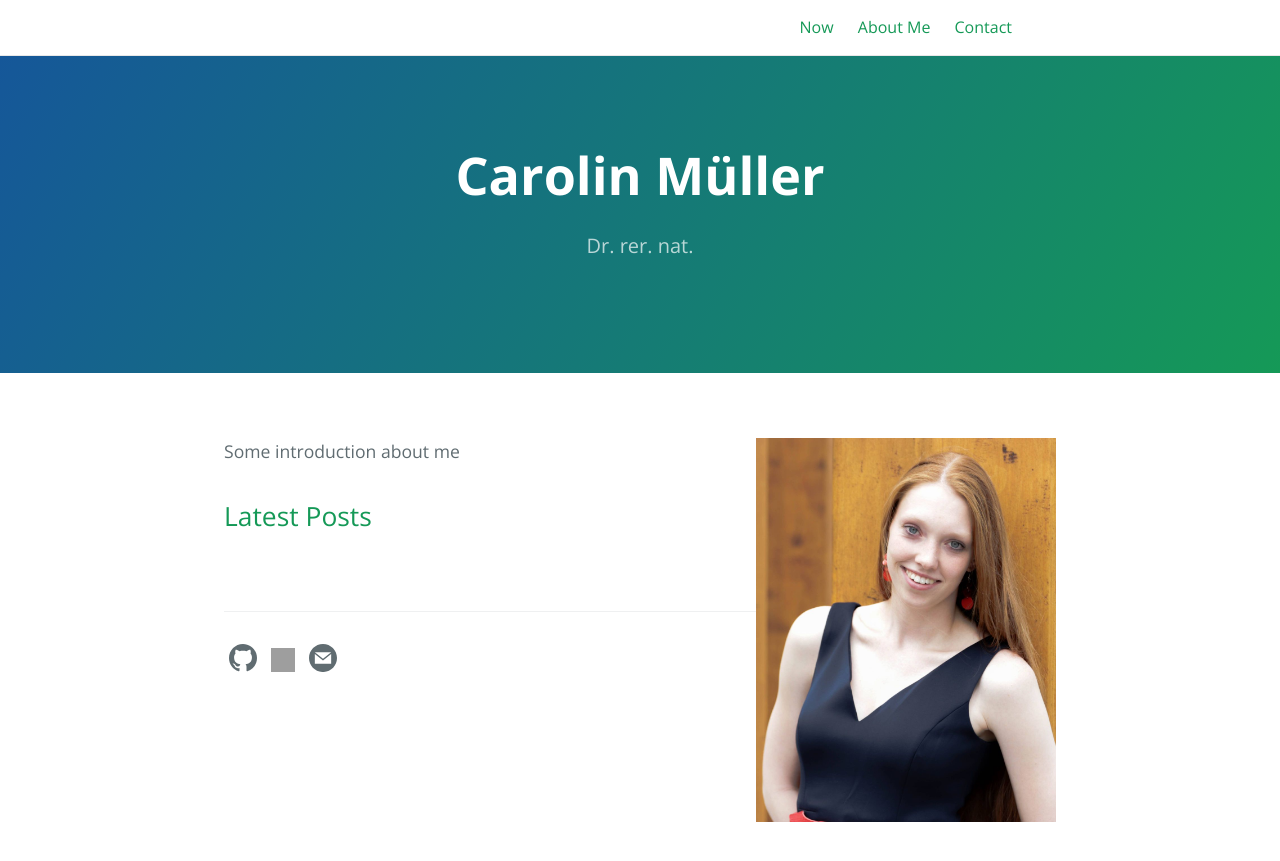
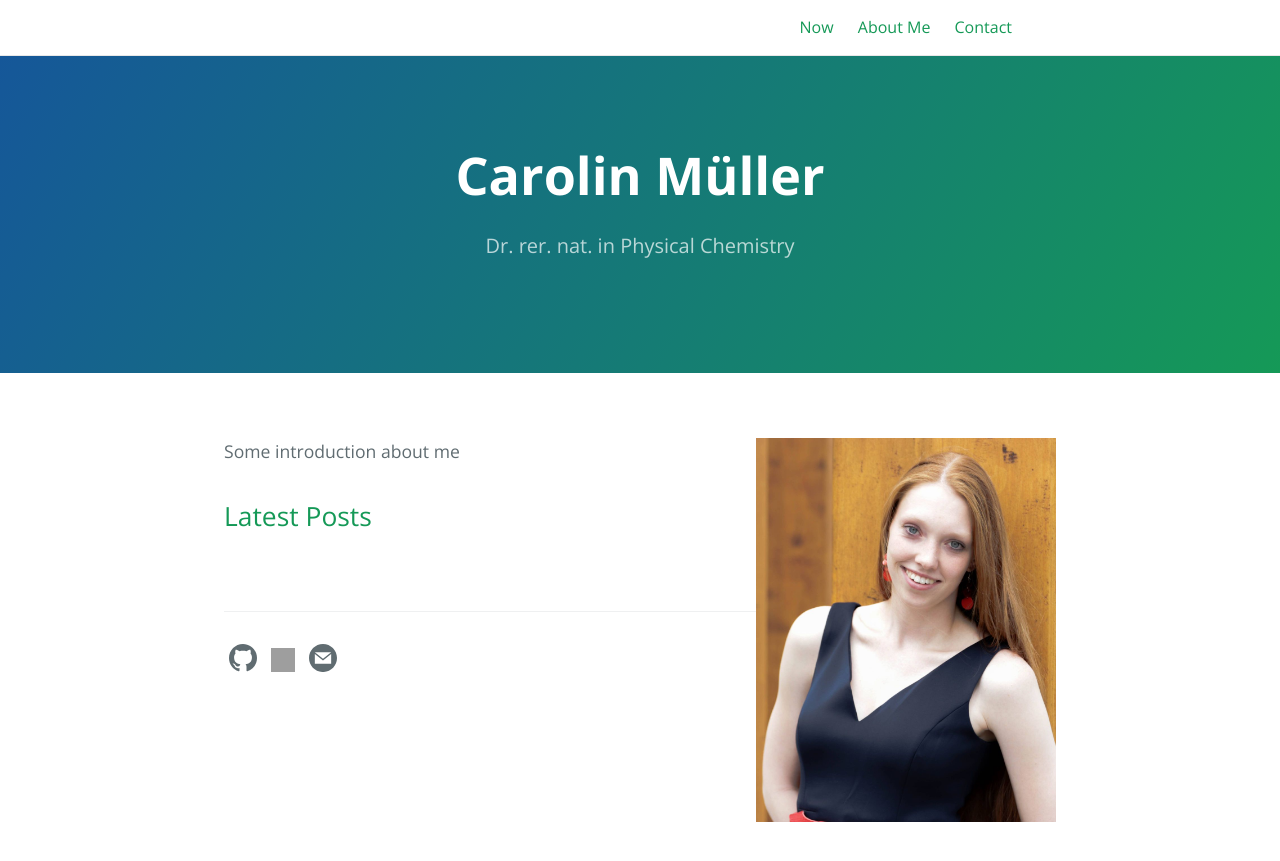
Before and after one commit to carolin-m/carolin-m.github.io, a Jekyll site: the page built from index.md, in a window 1280 px wide. Shown: the top 861 px of the page. Built offline with Jekyll 4.4.1, drawn with Linux system fonts in a browser that asks for light colours; grey boxes are pictures that could not be loaded.

Commit message:
Update _config.yml

```diff
--- a/_config.yml
+++ b/_config.yml
@@ -1,6 +1,6 @@
 title: Carolin Müller
-description: Dr. rer. nat.
-show_downloads: false
+description: Dr. rer. nat. in Physical Chemistry
+show_downloads: true
 
 baseurl: ""
 url: "https://carolin-m.github.io" # change this to the base hostname & protocol for your site
```
